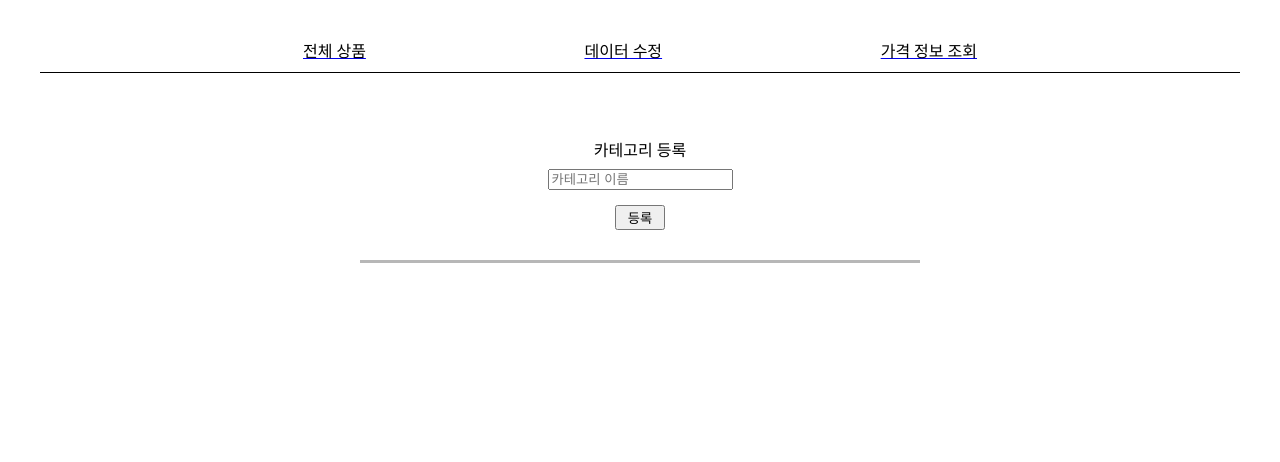
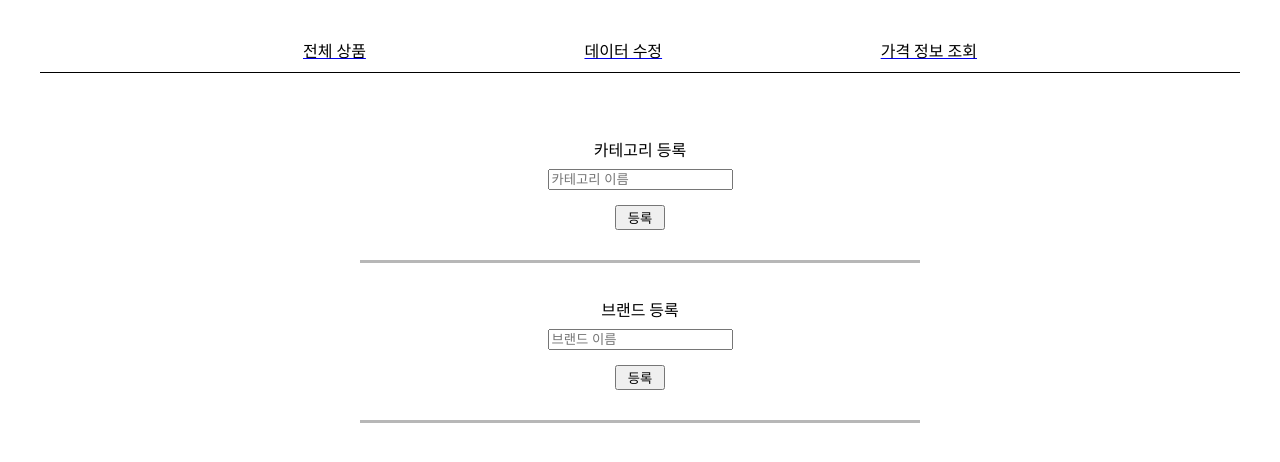
Before and after one commit to green-kong/product-price-information, a React (Vite) app in the folder musinsa-front/: page /products in a window 1280 px wide. Shown: the top 462 px of the page. Built offline with nearby package versions, Linux system fonts and the light colour scheme; no server answers.

Commit message:
feat: [front] 브랜드를 저장하는 기능

```diff
--- /dev/null
+++ b/musinsa-front/src/components/BrandRegisterForm.tsx
@@ -0,0 +1,45 @@
+import React, { useState } from 'react';
+import { Brand } from '@apis/RequestGetAllBrands';
+import { FormInput, RegisterWrapper, StyledForm, SubmitButton, Tilte } from '@components/RegisterElements';
+import { axiosPostRequestTemplate } from '@apis/BaseAxios';
+
+interface RegisterBrandRequest {
+  name: string;
+}
+
+interface BrandRegisterFormProps {
+  setBrands: React.Dispatch<React.SetStateAction<Brand[]>>
+}
+
+const BrandRegisterForm = ({setBrands}: BrandRegisterFormProps) => {
+  const [brand, setBrand] = useState<string>('');
+
+  const handleBrandChange = (e: React.ChangeEvent<HTMLInputElement>) => {
+    const value = e.target.value;
+    setBrand(() => value);
+  }
+
+  const handleBrandRegisterSubmit = async (event: React.FormEvent<SubmitEvent>) => {
+    event.preventDefault();
+    const url = '/brands';
+    const data: RegisterBrandRequest = {name: brand};
+    await axiosPostRequestTemplate<RegisterBrandRequest>(
+      url,
+      data,
+      (data: RegisterBrandRequest, id: number) => {
+        setBrands(brands => [...brands, {id, name: data.name}]);
+      })
+  };
+
+  return (
+    <RegisterWrapper>
+      <Tilte>브랜드 등록</Tilte>
+      <StyledForm onSubmit={handleBrandRegisterSubmit}>
+        <FormInput placeholder={'브랜드 이름'} onChange={handleBrandChange}/>
+        <SubmitButton>등록</SubmitButton>
+      </StyledForm>
+    </RegisterWrapper>
+  )
+};
+
+export default BrandRegisterForm;
--- a/musinsa-front/src/pages/ProductUpdate.tsx
+++ b/musinsa-front/src/pages/ProductUpdate.tsx
@@ -3,6 +3,7 @@ import CategoryRegisterForm from '@components/CategoryRegisterForm';
 import { useEffect, useState } from 'react';
 import { Category, getAllCategories } from '@apis/RequestGetAllCategories';
 import { Brand, getAllBrands } from '@apis/RequestGetAllBrands';
+import BrandRegisterForm from '@components/BrandRegisterForm';
 
 const ProductUpdate = () => {
   const [categories, setCategories] = useState<Category[]>([]);
@@ -20,6 +21,7 @@ const ProductUpdate = () => {
 
   return <ContentWrapper>
     <CategoryRegisterForm setCategories={setCategories}></CategoryRegisterForm>
+    <BrandRegisterForm setBrands={setBrandsState}></BrandRegisterForm>
   </ContentWrapper>
 }
 
```
